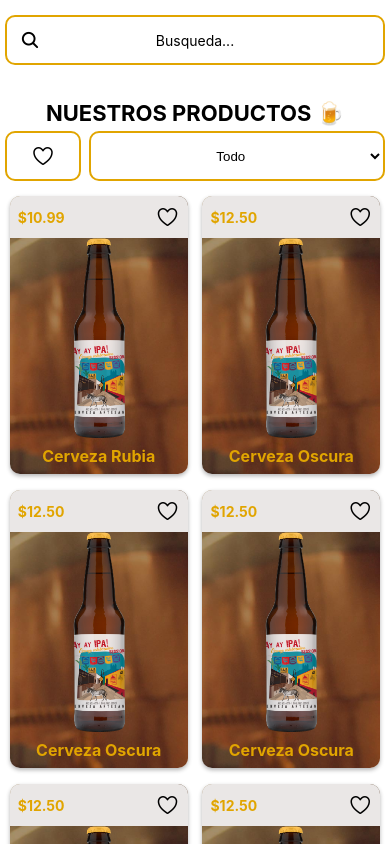
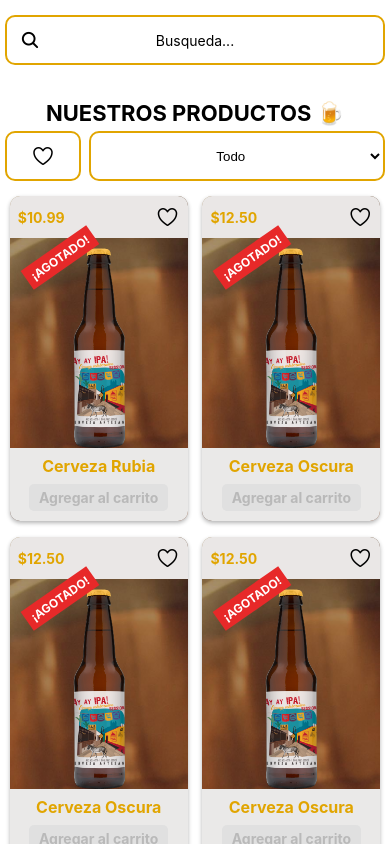
Before and after one commit to Damian-Git3/CERVERICA-MOVIL-RN, a React Native app: screen /Login in a window 390 px wide. Built offline with nearby package versions, Linux system fonts and the light colour scheme.

Commit message:
mejoras al productos screen, agregar label de agotado o disponible y footer con nombre y agregar al carrito

```diff
--- a/src/screens/productos/ProductosScreen.jsx
+++ b/src/screens/productos/ProductosScreen.jsx
@@ -95,10 +95,23 @@ const ProductosScreen = ({ navigation }) => {
                                     resizeMode="contain"
                                 />
 
-                                <Text style={styles.nombre}>{cerveza.nombre}</Text>
+
+                                <Text style={styles.stock}>¡AGOTADO!</Text>
+
+                                {/* Aquí añadimos el footer */}
+                                <View style={styles.footer}>
+                                    <Text style={styles.nombre}>{cerveza.nombre}</Text>
+                                    <TouchableOpacity
+                                        style={styles.addButton}
+                                        onPress={() => addToCart(cerveza.id)}
+                                    >
+                                        <Text style={styles.addButtonText}>Agregar al carrito</Text>
+                                    </TouchableOpacity>
+                                </View>
                             </ImageBackground>
                         ))}
                     </View>
+
 
                 </View>
             </ScrollView>
@@ -139,6 +152,7 @@ const styles = StyleSheet.create({
         alignItems: 'center'
     },
     imagen: {
+        marginTop: 10,
         width: '100%',
         height: 200,
     },
@@ -150,13 +164,43 @@ const styles = StyleSheet.create({
         alignItems: 'center',
         padding: 8,
     },
+    addButton: {
+        backgroundColor: '#e0e0e0',
+        paddingVertical: 5,
+        paddingHorizontal: 10,
+        borderRadius: 5,
+    },
+    addButtonText: {
+        color: '#b9b9b9',
+        fontSize: 14,
+        fontWeight: 'bold',
+    },
+    footer: {
+        width: '100%',
+        justifyContent: 'space-between', // Espacio entre el nombre y el botón
+        alignItems: 'center',
+        paddingBottom: 10,
+        backgroundColor: '#eae9e8',
+    },
     precio: {
         color: '#E1A500',
         fontWeight: 'bold',
     },
+    stock: {
+        position: 'absolute',
+        width: 80,
+        textAlign: 'center',
+        backgroundColor: '#e72929',
+        color: 'white',
+        fontSize: 12,
+        fontWeight: 'bold',
+        padding: 4,
+        transform: [{ rotate: '-35deg' }],
+        top: 50,
+        left: 10
+    },
     nombre: {
         color: '#E1A500',
-
         fontSize: 16,
         fontWeight: 'bold',
         padding: 8,
```
